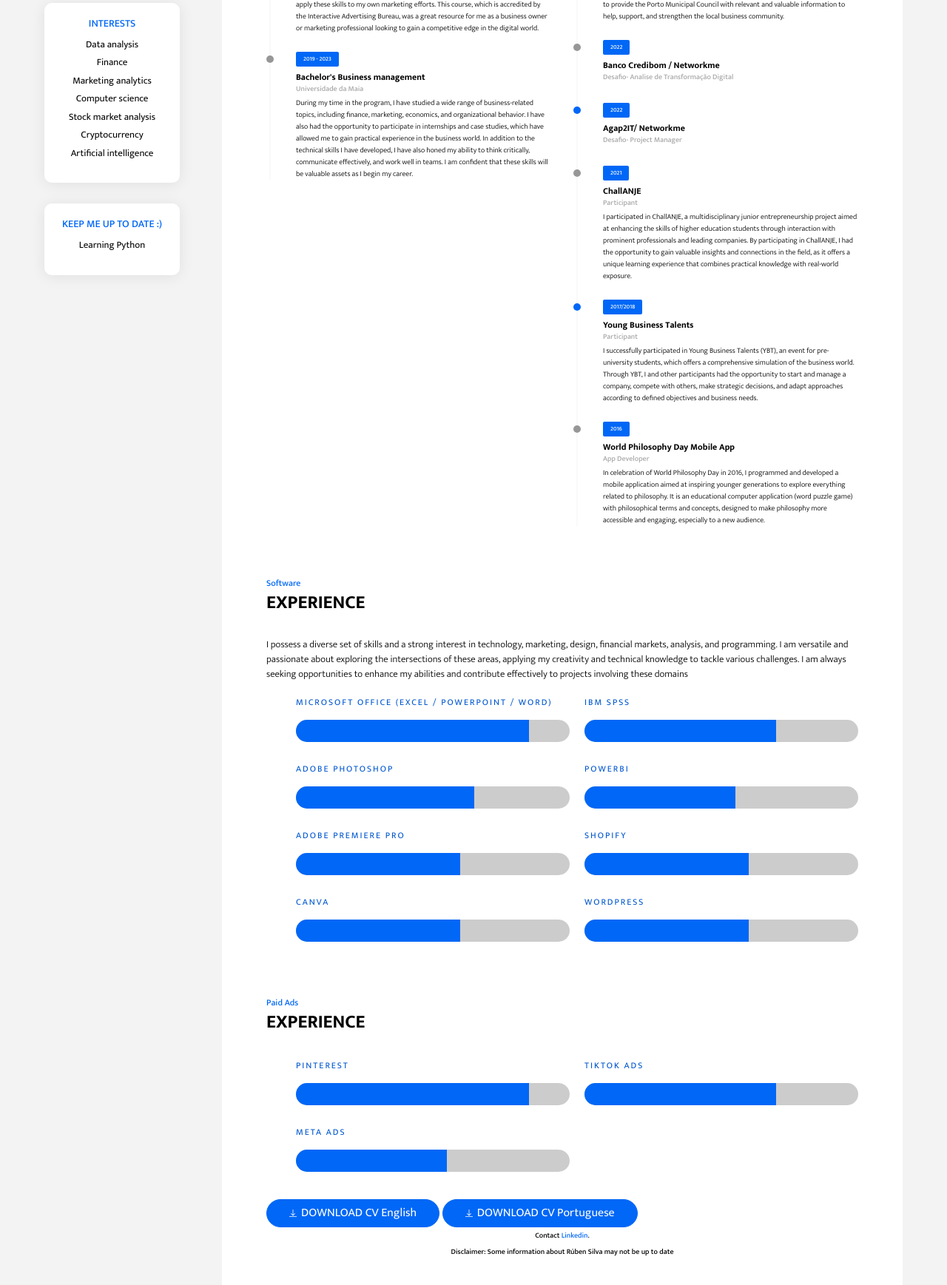
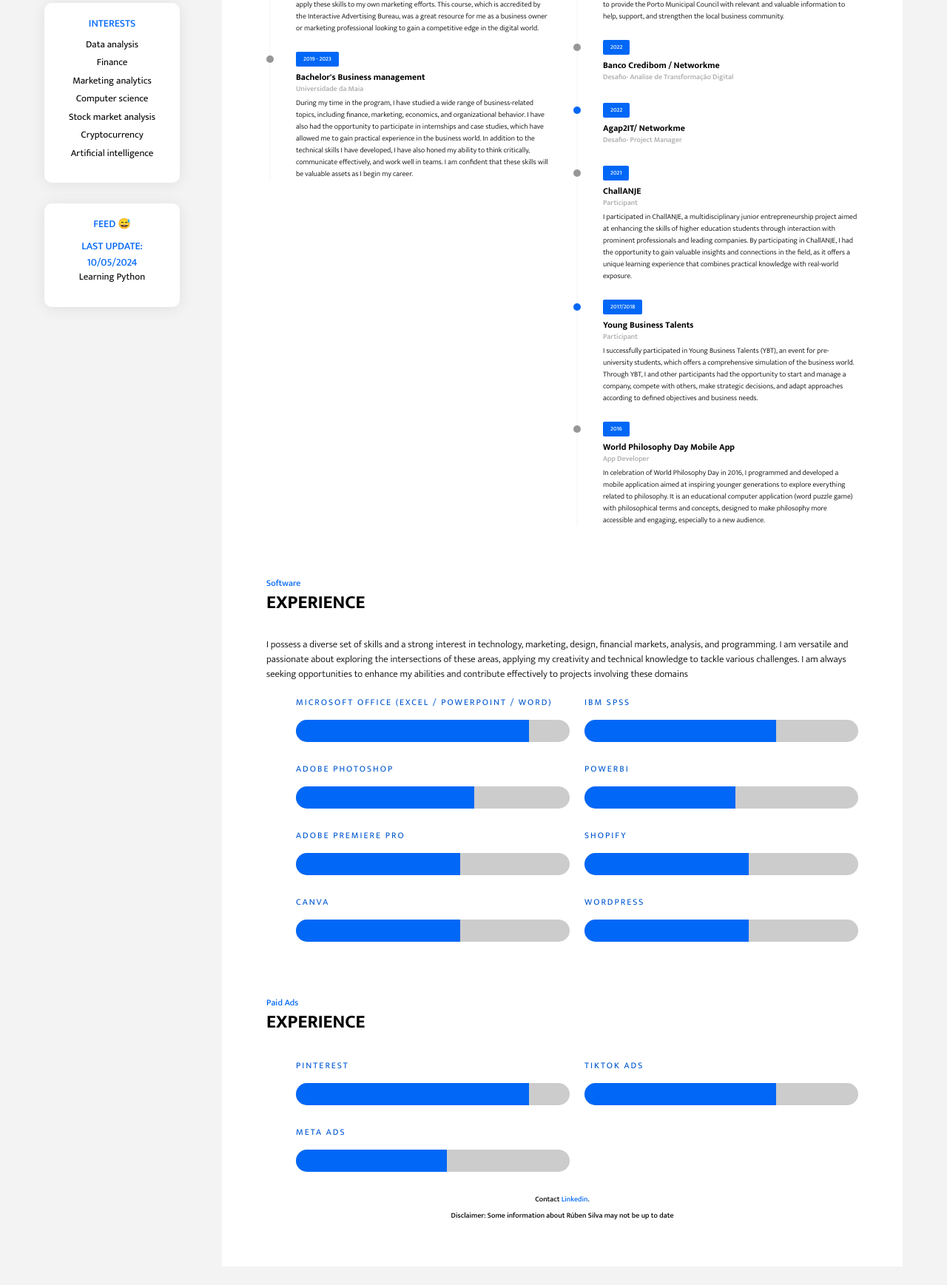
Before and after one commit to rubenms1232/Curriculum, a website: page index.html in a window 1280 px wide. Shown: the part 676-2413 px from the top of the page at 74% size. Drawn offline with Linux system fonts and the light colour scheme.

Commit message:
Update CV, Feed

```diff
--- a/index.html
+++ b/index.html
@@ -45,7 +45,7 @@
 
                     <p>E-Mail: Rubenandresilva@protonmail.com</p>
                     <p>Location : Porto, Portugal</p>
-                                        <a href="assets/images/Rúben Silva CV ENG.pdf" class="btn btn-download-cv btn-primary rounded-pill" download>
+                                        <a href="assets/images/RúbenSilvaCV-Eng.pdf" class="btn btn-download-cv btn-primary rounded-pill" download>
                             <img src="assets/images/download.svg" alt="download" class="btn-img">DOWNLOAD CV
                         </a>
 
@@ -78,8 +78,10 @@
             <div class="widget card">
                 <div class="card-body">
                     <div class="widget-content">
-                        <h5 class="widget-title card-title">Keep me up to date :)</h5>
-                        <p>Learning Python</p>
+                        <h5 class="widget-title card-title"> Feed &#128517;</h5>
+                        <h7 class="widget-title card-title">Last Update: 10/05/2024</h7>
+                        <p> Learning Python</p>
+
 
                     </div>
                 </div>
@@ -281,12 +283,12 @@
                 </div>
             </section>--->
 
-            <a href="assets/images/Rúben Silva CV ENG.pdf" class="btn btn-download-cv btn-primary rounded-pill" download>
+           <!-- <a href="assets/images/Rúben Silva CV ENG.pdf" class="btn btn-download-cv btn-primary rounded-pill" download>
                 <img src="assets/images/download.svg" alt="download" class="btn-img">DOWNLOAD CV English
             </a>
             <a href="assets/images/RúbenSilvaCV.pdf" class="btn btn-download-cvpt btn-primary rounded-pill" download>
                 <img src="assets/images/download.svg" alt="download" class="btn-img">DOWNLOAD CV Portuguese
-            </a>
+            </a>-->
 
             <footer>Contact <a href="https://www.linkedin.com/in/rubenms1232/" target="_blank" rel="noopener noreferrer">Linkedin</a>. </footer>
             <footer>Disclaimer: Some information about Rúben Silva may not be up to date</footer>
```
Also changed, not shown: portfolio.html (+4 -3 lines), resume.html (+5 -3 lines), 3 other files.
